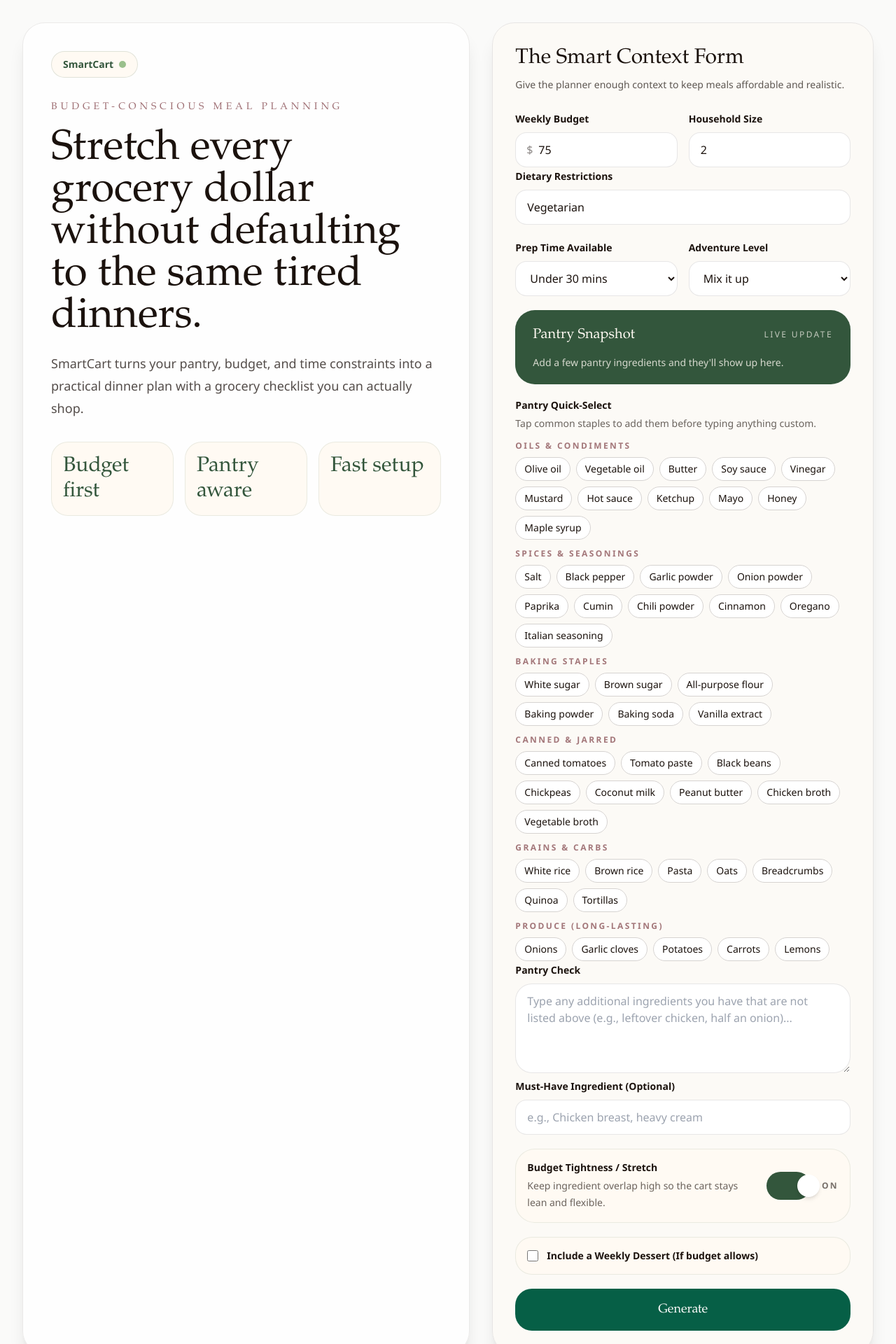
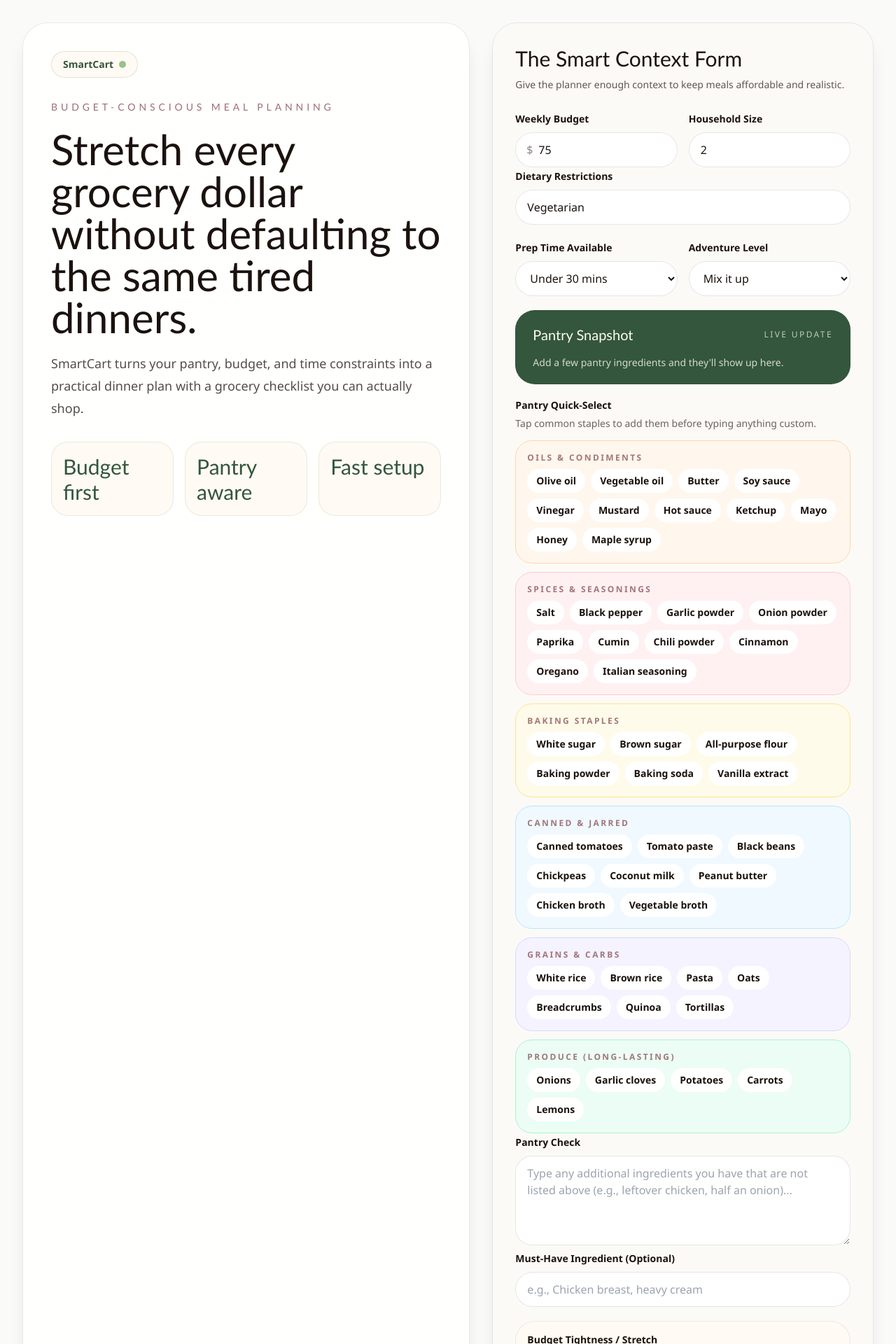
Before and after one commit to ljhooks6/smartcart, a Next.js app: page / in a window 1280 px wide. Shown: the top 1920 px of the page at 70% size. Built offline with nearby package versions, Linux system fonts and the light colour scheme.

Commit message:
Visual Overhaul: Playful Discovery theme with pill shapes and vibrant colors

```diff
--- a/components/smart-cart-app.fixed.tsx
+++ b/components/smart-cart-app.fixed.tsx
@@ -143,6 +143,14 @@ const fallbackFoodImages = [
   "https://images.unsplash.com/photo-1565299624946-b28f40a0ae38?w=600&q=80",
   "https://images.unsplash.com/photo-1432139555190-58524dae6a5a?w=600&q=80",
 ];
+const pantryCategoryStyles: Record<string, string> = {
+  "Oils & Condiments": "border-orange-200 bg-orange-50",
+  "Spices & Seasonings": "border-rose-200 bg-rose-50",
+  "Baking Staples": "border-amber-200 bg-amber-50",
+  "Canned & Jarred": "border-sky-200 bg-sky-50",
+  "Grains & Carbs": "border-violet-200 bg-violet-50",
+  "Produce (Long-lasting)": "border-emerald-200 bg-emerald-50",
+};
 
 function formatCurrency(value: number) {
   return new Intl.NumberFormat("en-US", {
@@ -612,12 +620,12 @@ export function SmartCartApp() {
   }
 
   return (
-    <main className="relative overflow-hidden bg-stone-50">
+    <main className="relative overflow-hidden bg-stone-50 font-body">
       <div className="absolute inset-x-0 top-0 -z-10 h-[32rem] bg-grain-glow blur-3xl" />
 
       <section className="mx-auto flex min-h-screen w-full max-w-7xl flex-col px-4 py-8 sm:px-6 lg:px-8">
         <div className="grid gap-8 lg:grid-cols-[1.08fr_0.92fr]">
-          <div className="space-y-8 rounded-[2rem] border border-stone-200/80 bg-white/80 p-6 shadow-xl backdrop-blur xl:p-10">
+          <div className="space-y-8 rounded-[2.25rem] border border-stone-200/80 bg-white/85 p-6 shadow-xl backdrop-blur xl:p-10">
             <div className="inline-flex w-fit items-center gap-2 rounded-full border border-pine/15 bg-cream px-4 py-2 text-sm font-semibold text-pine">
               SmartCart
               <span className="h-2.5 w-2.5 rounded-full bg-sage" />
@@ -649,7 +657,7 @@ export function SmartCartApp() {
             </div>
           </div>
 
-          <div className="rounded-[2rem] border border-stone-200 bg-[#fcfaf6]/95 p-6 shadow-xl backdrop-blur xl:p-8">
+          <div className="rounded-[2.25rem] border border-stone-200 bg-[#fcfaf6]/95 p-6 shadow-xl backdrop-blur xl:p-8">
             <div className="mb-6">
               <p className="font-display text-3xl text-ink">The Smart Context Form</p>
               <p className="mt-2 text-sm leading-6 text-ink/70">
@@ -666,7 +674,7 @@ export function SmartCartApp() {
                       $
                     </span>
                     <input
-                      className="w-full rounded-2xl border border-ink/10 bg-white px-8 py-3 text-base text-ink outline-none transition focus:border-apricot focus:ring-4 focus:ring-apricot/15"
+                      className="w-full rounded-full border border-ink/10 bg-white px-8 py-3 text-base text-ink outline-none transition focus:border-orange-400 focus:ring-4 focus:ring-orange-200"
                       inputMode="decimal"
                       min="1"
                       required
@@ -686,7 +694,7 @@ export function SmartCartApp() {
                 <label className="space-y-2">
                   <span className="text-sm font-semibold text-ink">Household Size</span>
                   <input
-                    className="w-full rounded-2xl border border-ink/10 bg-white px-4 py-3 text-base text-ink outline-none transition focus:border-apricot focus:ring-4 focus:ring-apricot/15"
+                    className="w-full rounded-full border border-ink/10 bg-white px-4 py-3 text-base text-ink outline-none transition focus:border-orange-400 focus:ring-4 focus:ring-orange-200"
                     min="1"
                     onChange={(event) =>
                       setFormState((current) => ({
@@ -704,7 +712,7 @@ export function SmartCartApp() {
               <label className="space-y-2">
                 <span className="text-sm font-semibold text-ink">Dietary Restrictions</span>
                 <input
-                  className="w-full rounded-2xl border border-ink/10 bg-white px-4 py-3 text-base text-ink outline-none transition focus:border-apricot focus:ring-4 focus:ring-apricot/15"
+                  className="w-full rounded-full border border-ink/10 bg-white px-4 py-3 text-base text-ink outline-none transition focus:border-orange-400 focus:ring-4 focus:ring-orange-200"
                   onChange={(event) =>
                     setFormState((current) => ({
                       ...current,
@@ -721,7 +729,7 @@ export function SmartCartApp() {
                 <label className="space-y-2">
                   <span className="text-sm font-semibold text-ink">Prep Time Available</span>
                   <select
-                    className="w-full rounded-2xl border border-ink/10 bg-white px-4 py-3 text-base text-ink outline-none transition focus:border-apricot focus:ring-4 focus:ring-apricot/15"
+                    className="w-full rounded-full border border-ink/10 bg-white px-4 py-3 text-base text-ink outline-none transition focus:border-orange-400 focus:ring-4 focus:ring-orange-200"
                     onChange={(event) =>
                       setFormState((current) => ({
                         ...current,
@@ -741,7 +749,7 @@ export function SmartCartApp() {
                 <label className="space-y-2">
                   <span className="text-sm font-semibold text-ink">Adventure Level</span>
                   <select
-                    className="w-full rounded-2xl border border-ink/10 bg-white px-4 py-3 text-base text-ink outline-none transition focus:border-apricot focus:ring-4 focus:ring-apricot/15"
+                    className="w-full rounded-full border border-ink/10 bg-white px-4 py-3 text-base text-ink outline-none transition focus:border-orange-400 focus:ring-4 focus:ring-orange-200"
                     onChange={(event) =>
                       setFormState((current) => ({
                         ...current,
@@ -793,7 +801,10 @@ export function SmartCartApp() {
                 </div>
                 <div className="space-y-3">
                   {Object.entries(pantryQuickSelectOptions).map(([category, items]) => (
-                    <div key={category}>
+                    <div
+                      key={category}
+                      className={`rounded-3xl border p-4 ${pantryCategoryStyles[category] ?? "border-stone-200 bg-white"}`}
+                    >
                       <p className="text-xs font-semibold uppercase tracking-[0.2em] text-berry/70">
                         {category}
                       </p>
@@ -801,10 +812,10 @@ export function SmartCartApp() {
                         {items.map((item) => (
                           <button
                             key={item}
-                            className={`rounded-full border px-3 py-1.5 text-sm transition ${
+                            className={`rounded-full border px-3 py-1.5 text-sm font-semibold transition ${
                               selectedQuickItems.has(item)
-                                ? "border-emerald-800 bg-emerald-800 text-stone-50"
-                                : "border-stone-300 bg-white text-ink hover:border-emerald-700"
+                                ? "border-orange-500 bg-orange-500 text-white"
+                                : "border-white/80 bg-white text-ink hover:border-orange-300 hover:bg-orange-50"
                             }`}
                             onClick={() => toggleQuickItem(item)}
                             type="button"
@@ -821,7 +832,7 @@ export function SmartCartApp() {
               <label className="space-y-2">
                 <span className="text-sm font-semibold text-ink">Pantry Check</span>
                 <textarea
-                  className="min-h-32 w-full rounded-3xl border border-ink/10 bg-white px-4 py-3 text-base text-ink outline-none transition focus:border-apricot focus:ring-4 focus:ring-apricot/15"
+                  className="min-h-32 w-full rounded-3xl border border-ink/10 bg-white px-4 py-3 text-base text-ink outline-none transition focus:border-orange-400 focus:ring-4 focus:ring-orange-200"
                   onChange={(event) =>
                     setFormState((current) => ({
                       ...current,
@@ -838,7 +849,7 @@ export function SmartCartApp() {
                   Must-Have Ingredient (Optional)
                 </span>
                 <input
-                  className="w-full rounded-2xl border border-ink/10 bg-white px-4 py-3 text-base text-ink outline-none transition focus:border-apricot focus:ring-4 focus:ring-apricot/15"
+                  className="w-full rounded-full border border-ink/10 bg-white px-4 py-3 text-base text-ink outline-none transition focus:border-orange-400 focus:ring-4 focus:ring-orange-200"
                   onChange={(event) =>
                     setFormState((current) => ({
                       ...current,
@@ -906,7 +917,7 @@ export function SmartCartApp() {
               )}
 
               <button
-                className="w-full rounded-[1.5rem] bg-emerald-800 px-6 py-4 font-display text-lg text-stone-50 transition hover:-translate-y-0.5 hover:bg-emerald-900 disabled:cursor-not-allowed disabled:opacity-60"
+                className="w-full rounded-full bg-orange-500 px-6 py-4 font-display text-lg text-white transition hover:-translate-y-0.5 hover:bg-orange-600 disabled:cursor-not-allowed disabled:opacity-60"
                 disabled={isLoading || !isBudgetValid}
                 type="submit"
               >
@@ -919,7 +930,7 @@ export function SmartCartApp() {
         <section className="mt-10 space-y-6 pb-16">
           {generatedPlan ? (
             <div className="grid gap-6 xl:grid-cols-[1.05fr_0.95fr]">
-              <div className="rounded-[2rem] border border-stone-200 bg-white/85 p-6 shadow-xl backdrop-blur">
+              <div className="rounded-[2.25rem] border border-stone-200 bg-white/85 p-6 shadow-xl backdrop-blur">
                 <div className="flex flex-col gap-4 sm:flex-row sm:items-end sm:justify-between">
                   <div>
                     <p className="font-display text-3xl text-ink">Your 5-day plan</p>
@@ -939,7 +950,7 @@ export function SmartCartApp() {
                   {generatedPlan.meals.map((meal, index) => (
                     <article
                       key={`${meal.day}-${meal.name}-${index}`}
-                      className="overflow-hidden rounded-[1.5rem] border border-stone-200 bg-[#fffdf9] shadow-xl"
+                      className="overflow-hidden rounded-3xl border border-stone-200 bg-[#fffdf9] shadow-xl"
                     >
                       <div className="relative h-48 overflow-hidden">
                         {/* eslint-disable-next-line @next/next/no-img-element */}
@@ -972,10 +983,10 @@ export function SmartCartApp() {
                         <p className="text-sm leading-7 text-ink/75">{meal.notes}</p>
                         <div className="flex flex-wrap gap-3">
                           <button
-                            className={`inline-flex items-center justify-center rounded-[1.1rem] px-4 py-3 text-sm font-semibold transition ${
+                            className={`inline-flex items-center justify-center rounded-full px-4 py-3 text-sm font-semibold transition ${
                               savedMealKeys.has(`${meal.day}::${meal.name}`)
-                                ? "bg-emerald-800 text-stone-50"
-                                : "bg-stone-100 text-emerald-900 hover:bg-emerald-50"
+                                ? "bg-orange-500 text-white"
+                                : "bg-orange-50 text-orange-700 hover:bg-orange-100"
                             }`}
                             onClick={() => handleSaveToWeeklyMenu(meal)}
                             type="button"
@@ -985,7 +996,7 @@ export function SmartCartApp() {
                               : "♡ Save to Menu"}
                           </button>
                           <button
-                            className="inline-flex items-center justify-center rounded-[1.1rem] bg-white px-4 py-3 text-sm font-semibold text-ink transition hover:bg-stone-100 disabled:cursor-not-allowed disabled:opacity-60"
+                            className="inline-flex items-center justify-center rounded-full bg-white px-4 py-3 text-sm font-semibold text-ink transition hover:bg-stone-100 disabled:cursor-not-allowed disabled:opacity-60"
                             disabled={replacingMealKey === `${meal.day}::${meal.name}`}
                             onClick={() => handleReplaceMeal(meal, index)}
                             type="button"
@@ -995,7 +1006,7 @@ export function SmartCartApp() {
                               : "Replace"}
                           </button>
                           <button
-                            className="inline-flex items-center justify-center rounded-[1.1rem] bg-emerald-800 px-4 py-3 text-sm font-semibold text-stone-50 transition hover:bg-emerald-900 disabled:cursor-not-allowed disabled:opacity-60"
+                            className="inline-flex items-center justify-center rounded-full bg-orange-500 px-4 py-3 text-sm font-semibold text-white transition hover:bg-orange-600 disabled:cursor-not-allowed disabled:opacity-60"
                             disabled={
                               recipeLoadingMeal === meal.name ||
                               replacingMealKey === `${meal.day}::${meal.name}`
@@ -1013,7 +1024,7 @@ export function SmartCartApp() {
                   ))}
                 </div>
 
-                <section className="mt-8 rounded-[1.75rem] border border-stone-200 bg-[#f8f4ec] p-5 shadow-lg">
+                <section className="mt-8 rounded-3xl border border-stone-200 bg-[#f8f4ec] p-5 shadow-xl">
                   <div className="flex items-center justify-between gap-4">
                     <div>
                       <p className="font-display text-2xl text-ink">Your Weekly Menu</p>
@@ -1031,7 +1042,7 @@ export function SmartCartApp() {
                       {weeklyMenu.map((meal) => (
                         <article
                           key={`saved-${meal.day}-${meal.name}`}
-                          className="rounded-[1.25rem] border border-stone-200 bg-white px-4 py-4 shadow-lg"
+                          className="rounded-3xl border border-stone-200 bg-white px-4 py-4 shadow-lg"
                         >
                           <p className="text-xs font-semibold uppercase tracking-[0.2em] text-berry/70">
                             {meal.day}
@@ -1044,7 +1055,7 @@ export function SmartCartApp() {
                           </p>
                           <div className="mt-4 flex flex-wrap gap-2">
                             <button
-                              className="inline-flex items-center justify-center rounded-[1rem] bg-emerald-800 px-3 py-2 text-sm font-semibold text-stone-50 transition hover:bg-emerald-900 disabled:cursor-not-allowed disabled:opacity-60"
+                              className="inline-flex items-center justify-center rounded-full bg-orange-500 px-3 py-2 text-sm font-semibold text-white transition hover:bg-orange-600 disabled:cursor-not-allowed disabled:opacity-60"
                               disabled={recipeLoadingMeal === meal.name}
                               onClick={() => handleGetRecipe(meal)}
                               type="button"
@@ -1054,7 +1065,7 @@ export function SmartCartApp() {
                                 : "Get Recipe"}
                             </button>
                             <button
-                              className="inline-flex items-center justify-center rounded-[1rem] bg-stone-100 px-3 py-2 text-sm font-semibold text-ink transition hover:bg-emerald-50 disabled:cursor-not-allowed disabled:opacity-60"
+                              className="inline-flex items-center justify-center rounded-full bg-stone-100 px-3 py-2 text-sm font-semibold text-ink transition hover:bg-orange-50 disabled:cursor-not-allowed disabled:opacity-60"
                               disabled={recipeLoadingMeal === meal.name}
                               onClick={() => handleToggleIngredients(meal)}
                               type="button"
@@ -1105,7 +1116,7 @@ export function SmartCartApp() {
                 )}
               </div>
 
-              <aside className="rounded-[2rem] border border-stone-200 bg-[#faf7f1] p-6 shadow-xl">
+              <aside className="rounded-[2.25rem] border border-stone-200 bg-[#faf7f1] p-6 shadow-xl">
                 <p className="font-display text-3xl text-ink">Grocery list</p>
                 <p className="mt-2 text-sm leading-6 text-ink/70">
                   Estimated prices are included so you can spot-check the cart quickly.
@@ -1115,7 +1126,7 @@ export function SmartCartApp() {
                   {groceriesByCategory.map(([category, items]) => (
                     <section
                       key={category}
-                      className="rounded-[1.5rem] border border-stone-200 bg-white p-4 shadow-lg"
+                      className="rounded-3xl border border-stone-200 bg-white p-4 shadow-lg"
                     >
                       <p className="font-display text-xl text-pine">{category}</p>
                       <ul className="mt-4 space-y-3">
@@ -1160,7 +1171,7 @@ export function SmartCartApp() {
                   </p>
                   {generatedPlan.upgrade_available && !hasAppliedUpgrades && (
                     <button
-                      className="mt-4 inline-flex items-center justify-center rounded-[1.25rem] bg-emerald-800 px-4 py-3 text-sm font-semibold text-stone-50 transition hover:bg-emerald-900 disabled:cursor-not-allowed disabled:opacity-60"
+                      className="mt-4 inline-flex items-center justify-center rounded-full bg-orange-500 px-4 py-3 text-sm font-semibold text-white transition hover:bg-orange-600 disabled:cursor-not-allowed disabled:opacity-60"
                       disabled={isLoading}
                       onClick={handleUpgradePlan}
                       type="button"
@@ -1174,7 +1185,7 @@ export function SmartCartApp() {
 
                 <div className="mt-4 flex items-center gap-3">
                   <button
-                    className="inline-flex items-center justify-center rounded-[1.25rem] bg-emerald-800 px-4 py-3 text-sm font-semibold text-stone-50 transition hover:bg-emerald-900"
+                    className="inline-flex items-center justify-center rounded-full bg-orange-500 px-4 py-3 text-sm font-semibold text-white transition hover:bg-orange-600"
                     onClick={handleCopyShoppingList}
                     type="button"
                   >
@@ -1196,7 +1207,7 @@ export function SmartCartApp() {
             </div>
           )}
 
-          <section className="rounded-[2rem] border border-stone-200 bg-white/80 p-6 shadow-xl backdrop-blur xl:p-8">
+          <section className="rounded-[2.25rem] border border-stone-200 bg-white/80 p-6 shadow-xl backdrop-blur xl:p-8">
             <div className="mx-auto max-w-3xl text-center">
               <p className="font-display text-3xl text-ink">
                 The Ultimate Grocery Map is Coming
@@ -1212,7 +1223,7 @@ export function SmartCartApp() {
                 onSubmit={handleWaitlistSubmit}
               >
                 <input
-                  className="w-full rounded-2xl border border-ink/10 bg-white px-4 py-3 text-base text-ink outline-none transition focus:border-apricot focus:ring-4 focus:ring-apricot/15 sm:max-w-md"
+                  className="w-full rounded-full border border-ink/10 bg-white px-4 py-3 text-base text-ink outline-none transition focus:border-orange-400 focus:ring-4 focus:ring-orange-200 sm:max-w-md"
                   onChange={(event) => setWaitlistEmail(event.target.value)}
                   placeholder="Enter your email address*"
                   required
@@ -1220,7 +1231,7 @@ export function SmartCartApp() {
                   value={waitlistEmail}
                 />
                 <button
-                  className="rounded-2xl bg-emerald-800 px-5 py-3 font-semibold text-stone-50 transition hover:bg-emerald-900"
+                  className="rounded-full bg-orange-500 px-5 py-3 font-semibold text-white transition hover:bg-orange-600"
                   type="submit"
                 >
                   Join Waitlist
--- a/tailwind.config.ts
+++ b/tailwind.config.ts
@@ -26,15 +26,17 @@ const config: Config = {
       },
       fontFamily: {
         display: [
-          "\"Iowan Old Style\"",
-          "\"Palatino Linotype\"",
-          "\"Book Antiqua\"",
-          "Georgia",
-          "serif",
+          "\"Nunito\"",
+          "\"Avenir Next Rounded\"",
+          "\"Trebuchet MS\"",
+          "\"Segoe UI\"",
+          "ui-sans-serif",
+          "system-ui",
+          "sans-serif",
         ],
         body: [
-          "\"Avenir Next\"",
-          "Avenir",
+          "\"Nunito\"",
+          "\"Avenir Next Rounded\"",
           "\"Segoe UI\"",
           "ui-sans-serif",
           "system-ui",
```
